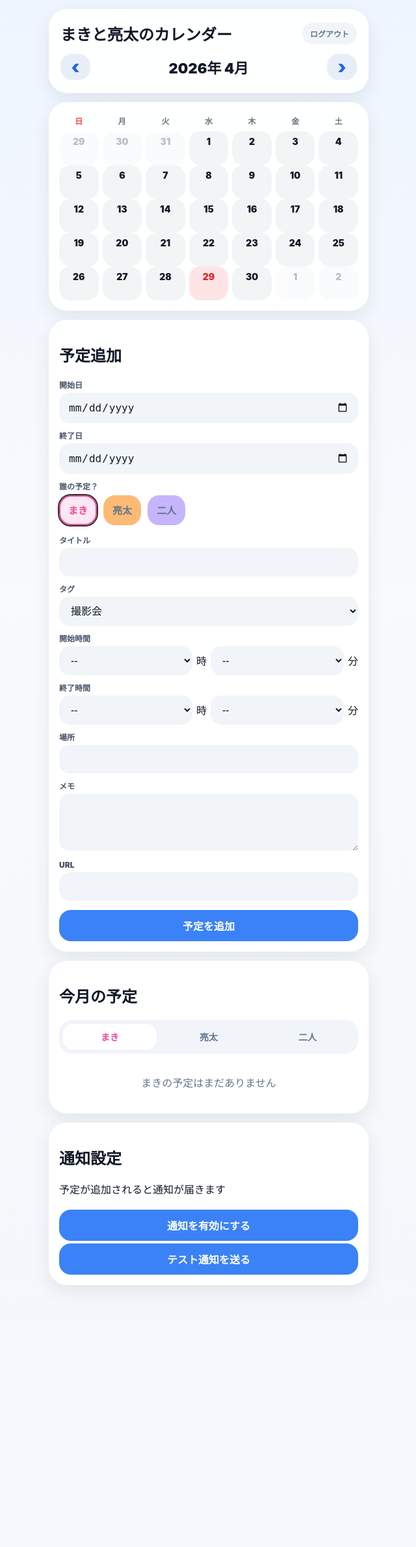
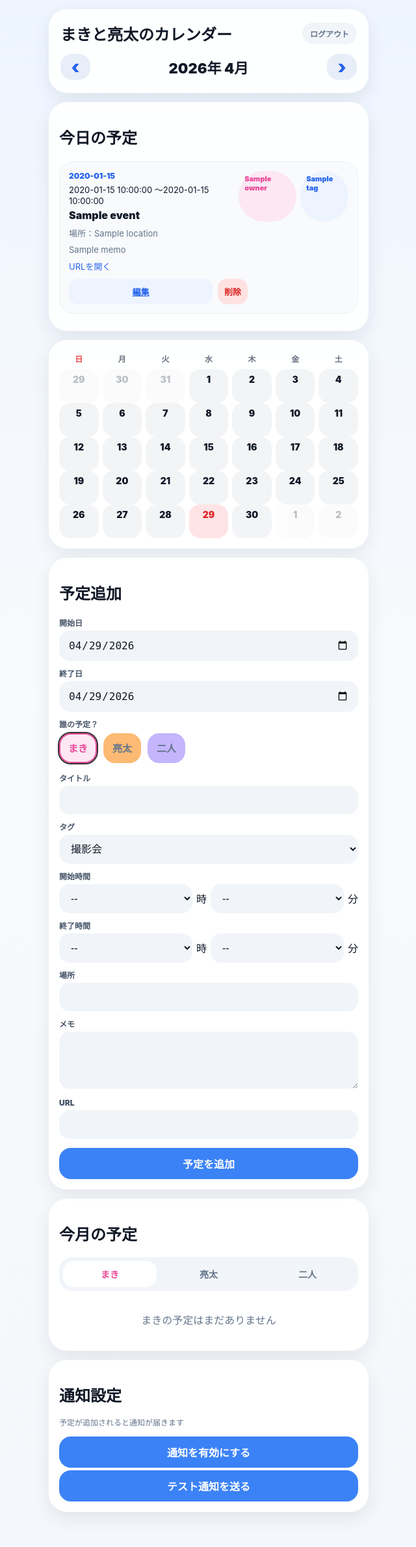
Before and after one commit to k2chanxmx-cloud/calendar_web_app, a Flask app: page /calendar in a window 1280 px wide. Shown: the whole page at 65% size, without its empty margins (319-959 px from the left). Before the commit the page ends 1985 px from the top, so only its background shows below. Run offline with Flask 3, Linux system fonts and the light colour scheme; the visitor is signed in with stand-in values (Sample User, id 1); a database or web service that is not in the repository returns one stand-in record (values such as "Sample title"); some libraries are stand-ins or nearby versions.

Commit message:
Add files via upload

```diff
--- a/app.py
+++ b/app.py
@@ -164,6 +164,24 @@ def get_month_events(year, month):
     return [normalize_event(row) for row in rows]
 
 
+def get_day_events(target_date):
+    conn = get_conn()
+    cur = conn.cursor(cursor_factory=RealDictCursor)
+
+    cur.execute("""
+        SELECT id, start_date, end_date, title, tag, owner,
+               location, memo, url, start_time, end_time
+        FROM events
+        WHERE start_date <= %s
+          AND end_date >= %s
+        ORDER BY start_time ASC NULLS LAST, id ASC;
+    """, (target_date, target_date))
+
+    rows = cur.fetchall()
+    conn.close()
+    return [normalize_event(row) for row in rows]
+
+
 def get_event(event_id):
     conn = get_conn()
     cur = conn.cursor(cursor_factory=RealDictCursor)
@@ -231,7 +249,7 @@ def notify_all_devices(event):
     payload = {
         "title": "予定が追加されました",
         "body": "\n".join(body_lines),
-        "url": "/calendar"
+        "url": f"/day/{event.get('start_date')}"
     }
 
     expired_ids = []
@@ -315,6 +333,9 @@ def calendar_view():
     ryota_events = [e for e in events if e["owner"] == "亮太"]
     both_events = [e for e in events if e["owner"] == "二人"]
 
+    today_key = today.strftime("%Y-%m-%d")
+    today_events = get_day_events(today_key)
+
     weeks = calendar.Calendar(firstweekday=6).monthdatescalendar(year, month)
 
     return render_template(
@@ -322,6 +343,8 @@ def calendar_view():
         year=year,
         month=month,
         today=today,
+        today_key=today_key,
+        today_events=today_events,
         weeks=weeks,
         events_by_date=events_by_date,
         maki_events=maki_events,
@@ -337,6 +360,26 @@ def calendar_view():
         minutes=MINUTES,
         holidays=get_japanese_holidays(year),
         vapid_public_key=VAPID_PUBLIC_KEY,
+    )
+
+
+@app.route("/day/<target_date>")
+def day_view(target_date):
+    if not login_required():
+        return redirect(url_for("login"))
+
+    try:
+        parsed = parse_date(target_date)
+    except Exception:
+        return redirect(url_for("calendar_view"))
+
+    events = get_day_events(target_date)
+
+    return render_template(
+        "day.html",
+        target_date=target_date,
+        parsed_date=parsed,
+        events=events
     )
 
 
@@ -428,11 +471,7 @@ def add():
 
     notify_all_devices(event)
 
-    try:
-        y, m, _ = start_date.split("-")
-        return redirect(url_for("calendar_view", year=int(y), month=int(m)))
-    except Exception:
-        return redirect(url_for("calendar_view"))
+    return redirect(url_for("day_view", target_date=start_date))
 
 
 @app.route("/edit/<int:event_id>", methods=["GET", "POST"])
@@ -501,11 +540,7 @@ def edit(event_id):
         conn.commit()
         conn.close()
 
-        try:
-            y, m, _ = start_date.split("-")
-            return redirect(url_for("calendar_view", year=int(y), month=int(m)))
-        except Exception:
-            return redirect(url_for("calendar_view"))
+        return redirect(url_for("day_view", target_date=start_date))
 
     return render_template(
         "edit.html",
@@ -522,13 +557,19 @@ def delete(event_id):
     if not login_required():
         return redirect(url_for("login"))
 
+    event = get_event(event_id)
+    redirect_date = event["start_date"] if event else None
+
     conn = get_conn()
     cur = conn.cursor()
     cur.execute("DELETE FROM events WHERE id=%s;", (event_id,))
     conn.commit()
     conn.close()
 
-    return redirect(request.referrer or url_for("calendar_view"))
+    if redirect_date:
+        return redirect(url_for("day_view", target_date=redirect_date))
+
+    return redirect(url_for("calendar_view"))
 
 
 @app.route("/subscribe", methods=["POST"])
@@ -562,9 +603,11 @@ def test_notification():
     if not login_required():
         return jsonify({"ok": False}), 401
 
+    today = date.today().strftime("%Y-%m-%d")
+
     notify_all_devices({
-        "start_date": date.today().strftime("%Y-%m-%d"),
-        "end_date": date.today().strftime("%Y-%m-%d"),
+        "start_date": today,
+        "end_date": today,
         "title": "テスト通知",
         "owner": "",
         "location": "",
--- a/static/style.css
+++ b/static/style.css
@@ -523,3 +523,22 @@ input[type="radio"]:checked + .owner-label {
   background:#22c55e;
   color:#ffffff;
 }
+
+.day-add-btn {
+  display:flex;
+  align-items:center;
+  justify-content:center;
+  text-decoration:none;
+}
+
+.desc {
+  font-size:12px;
+  color:#64748b;
+  margin-top:-4px;
+  margin-bottom:10px;
+}
+
+.push-enabled {
+  background:#22c55e;
+  color:#ffffff;
+}
--- a/templates/calendar.html
+++ b/templates/calendar.html
@@ -32,6 +32,18 @@
   </section>
 
   <section class="card">
+    <h2 class="section-title">今日の予定</h2>
+
+    {% if not today_events %}
+      <div class="empty">今日の予定はありません</div>
+    {% endif %}
+
+    {% for event in today_events %}
+      {% include "_event_card.html" %}
+    {% endfor %}
+  </section>
+
+  <section class="card">
     <div class="weekdays">
       <div class="sun">日</div>
       <div>月</div>
@@ -46,7 +58,7 @@
       <div class="week">
         {% for d in week %}
           {% set ds = d.strftime("%Y-%m-%d") %}
-          <a class="day-link" href="/new?date={{ ds }}">
+          <a class="day-link" href="/day/{{ ds }}">
             <div class="
               day
               {% if d.month != month %}other{% endif %}
@@ -94,12 +106,12 @@
     <form class="form-grid" action="/add" method="post">
       <div>
         <label>開始日</label>
-        <input name="start_date" type="date" required>
+        <input name="start_date" type="date" value="{{ today_key }}" required>
       </div>
 
       <div>
         <label>終了日</label>
-        <input name="end_date" type="date">
+        <input name="end_date" type="date" value="{{ today_key }}">
       </div>
 
       <div>
```
Also changed, not shown: static/sw.js (+17 -2 lines), templates/day.html (added, +45 -0 lines).
